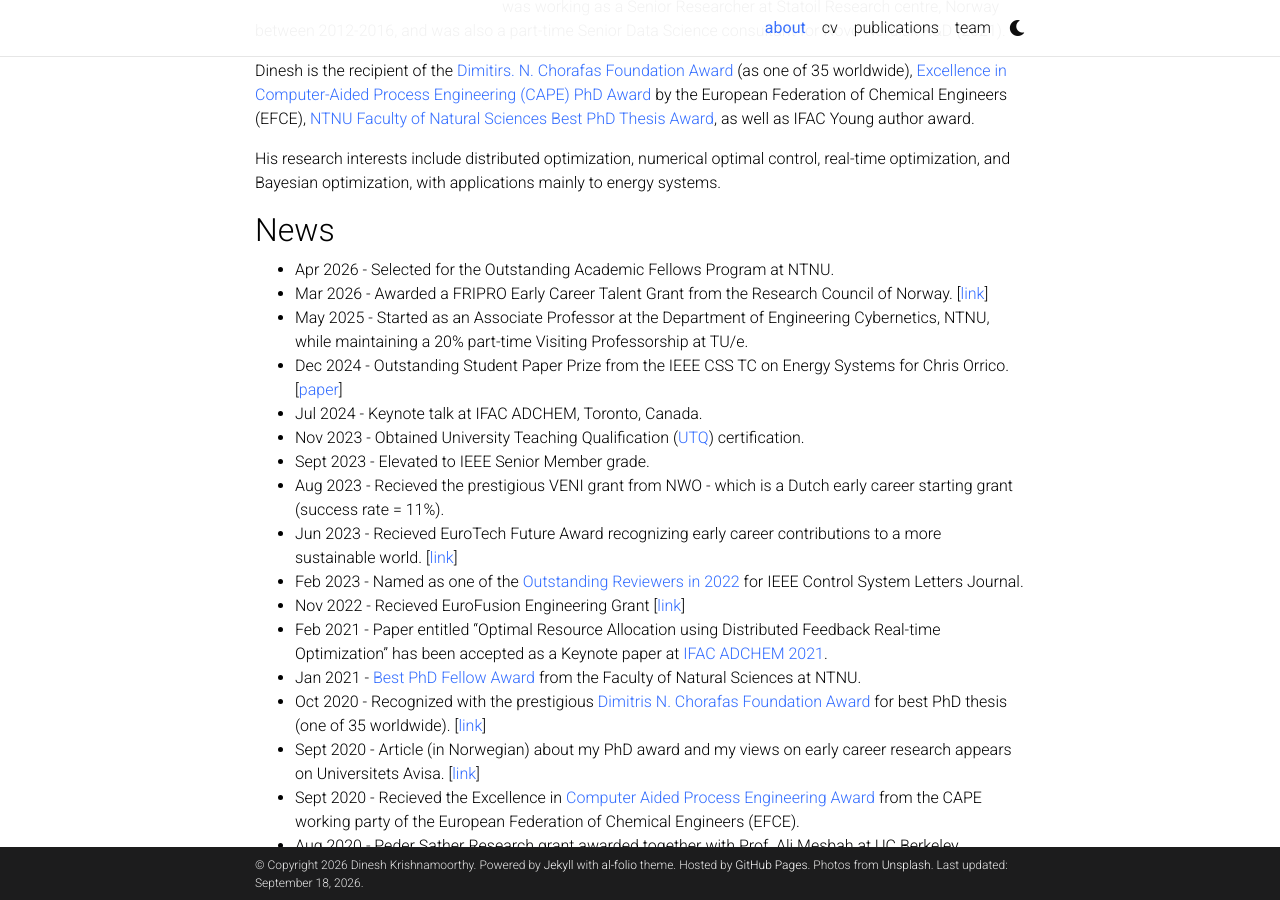
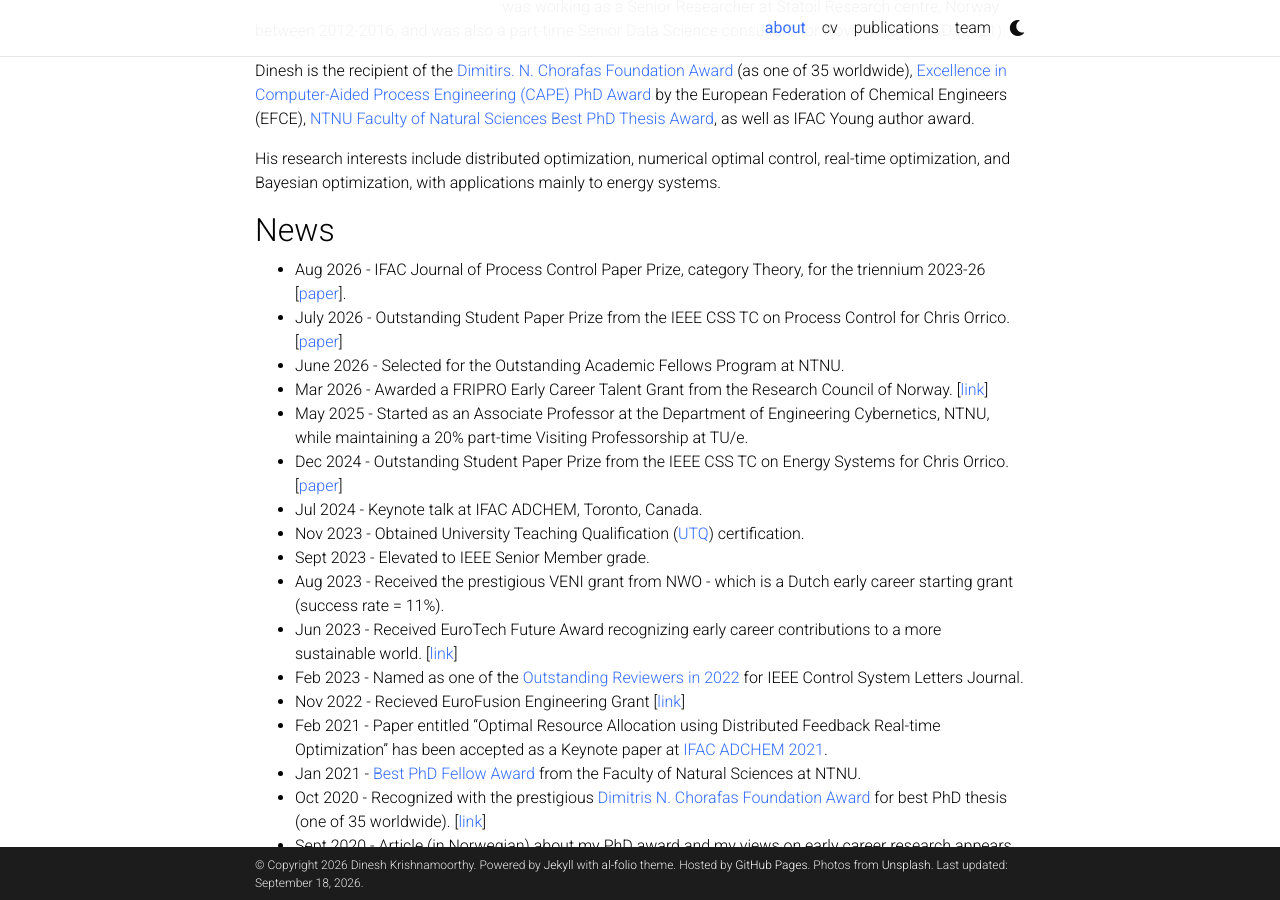
Before and after one commit to dinesh-krishnamoorthy/dinesh-krishnamoorthy.github.io, a Jekyll site: the page built from _pages/about.md, in a window 1280 px wide and 900 px high, scrolled down 587 px. Built offline with Jekyll 4.4.1, drawn with Linux system fonts in a browser that asks for light colours; full-size pictures stand in for the smaller copies a plugin makes; comment, search, counter and statistics services are not loaded; a style sheet for code colours, icons or effects is not loaded.

Commit message:
Update news section with recent achievements

```diff
--- a/_pages/about.md
+++ b/_pages/about.md
@@ -35,15 +35,17 @@ His research interests include distributed optimization, numerical optimal contr
 
 
 ## News
-* Apr 2026 - Selected for the Outstanding Academic Fellows Program at NTNU.
+* Aug 2026 - IFAC Journal of Process Control Paper Prize, category Theory, for the triennium 2023-26 [[paper](https://www.dropbox.com/scl/fi/0965fo7c5ydz9296tfzeo/ECCBO_main.pdf?rlkey=yhjtptox7wfjv671r41t7oq41&st=old4rylx&e=1&dl=0)].
+* July 2026 -  Outstanding Student Paper Prize from the IEEE CSS TC on Process Control for Chris Orrico. [[paper](https://arxiv.org/pdf/2510.04784)]
+* June 2026 - Selected for the Outstanding Academic Fellows Program at NTNU.
 * Mar 2026 - Awarded a FRIPRO Early Career Talent Grant from the Research Council of Norway. [[link](https://www.forskningsradet.no/nyheter/2026/banebrytande-forskarar-far-236-millionar-kroner/)]
 * May 2025 - Started as an Associate Professor at the Department of Engineering Cybernetics, NTNU, while maintaining a 20% part-time Visiting Professorship at TU/e.
 * Dec 2024 - Outstanding Student Paper Prize from the IEEE CSS TC on Energy Systems for Chris Orrico. [[paper](https://arxiv.org/pdf/2306.00415)]
 * Jul 2024 - Keynote talk at IFAC ADCHEM, Toronto, Canada.
 * Nov 2023 -  Obtained University Teaching Qualification ([UTQ](https://www.universiteitenvannederland.nl/en_GB/utq)) certification.
 * Sept 2023 - Elevated to IEEE Senior Member grade.
-* Aug 2023 - Recieved the prestigious VENI grant from  NWO - which is a Dutch early career starting grant (success rate = 11%).
-* Jun 2023 - Recieved EuroTech Future Award recognizing early career contributions to a more sustainable world. [[link](https://eurotech-universities.eu/news-and-events/news/eurotech-future-award-2023-winners/)]
+* Aug 2023 - Received the prestigious VENI grant from  NWO - which is a Dutch early career starting grant (success rate = 11%).
+* Jun 2023 - Received EuroTech Future Award recognizing early career contributions to a more sustainable world. [[link](https://eurotech-universities.eu/news-and-events/news/eurotech-future-award-2023-winners/)]
 * Feb 2023 - Named as one of the [Outstanding Reviewers in 2022](http://ieee-cssletters.dei.unipd.it/Page_reviewers.php?p=3) for IEEE Control System Letters Journal.
 * Nov 2022 - Recieved EuroFusion Engineering Grant [[link](https://www.differ.nl/grant-for-dinesh-krishnamoorthy-for-research-on-controlled-nuclear-fusion)]
 * Feb 2021 - Paper entitled "Optimal Resource Allocation using Distributed Feedback Real-time Optimization" has been accepted as a Keynote paper at [IFAC ADCHEM 2021](https://www.adchem2021.org/).
```
